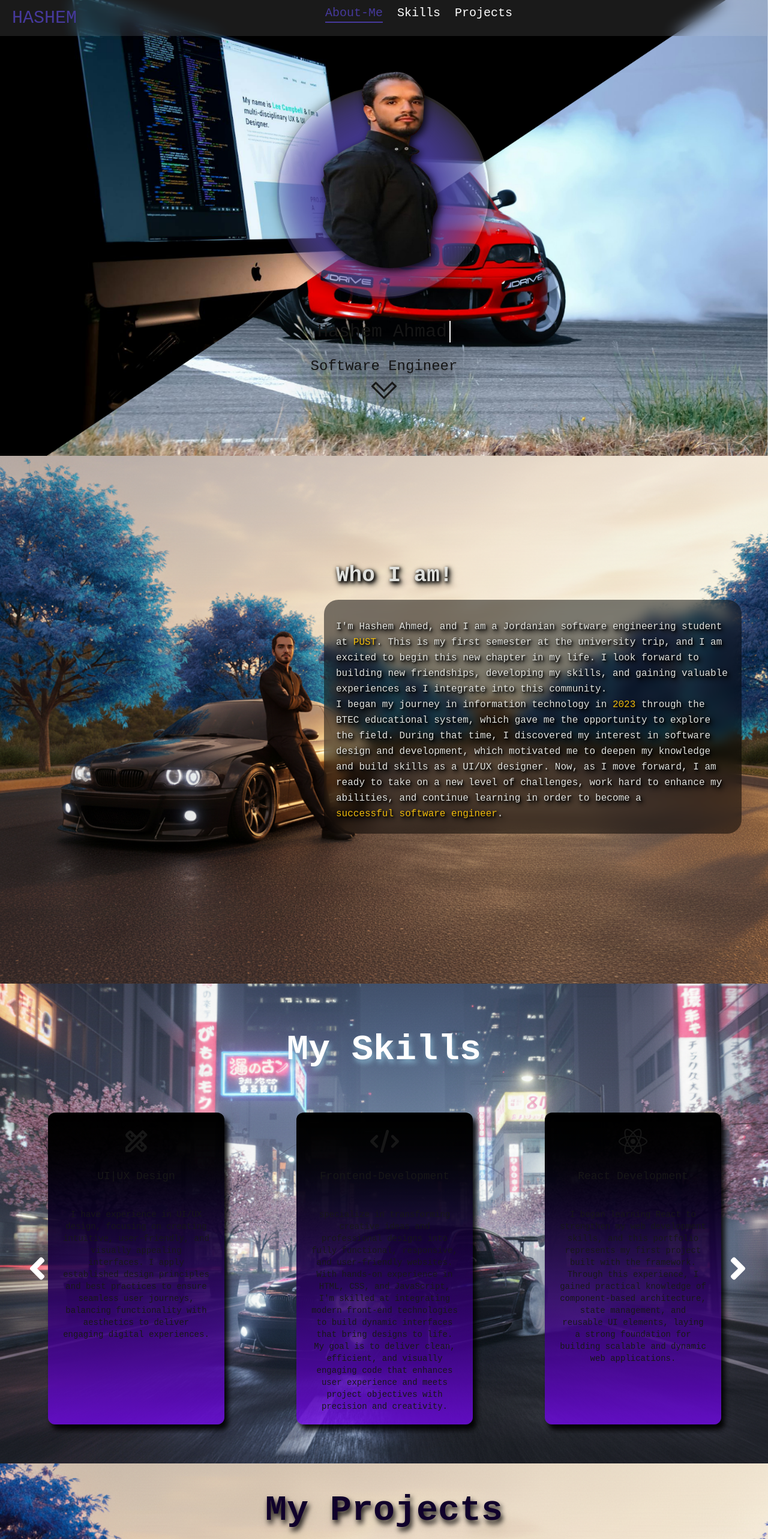
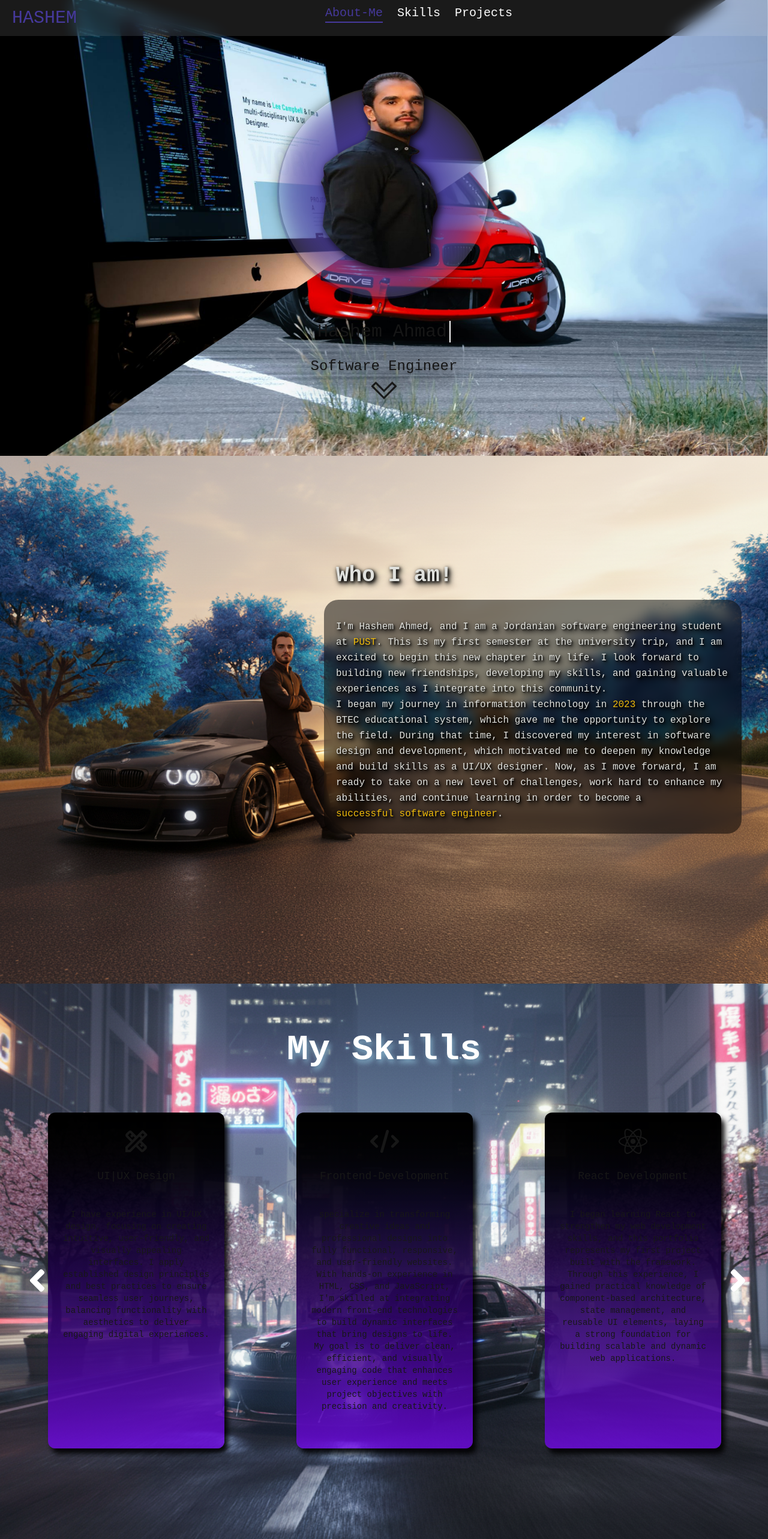
Before and after one commit to hashem-ahmad/HashemProtfolio, a Next.js app: page / in a window 1280 px wide. Shown: the top 2566 px of the page at 60% size. Built offline with nearby package versions, Linux system fonts and the light colour scheme.

Commit message:
Update MySkills.module.css

```diff
--- a/components/MySkills.module.css
+++ b/components/MySkills.module.css
@@ -5,14 +5,14 @@
   background-position: center;
   padding: 20px;
   padding-top: 10vh;
-  height: 100vh;
+  height: 120vh;
 }
 .header {
   color: #ffffff;
   text-shadow: rgba(132, 176, 202, 0.9) 3px 6px 9px;
 }
 .sliderContainer {
-  height: 65vh;
+  height: 80vh;
   max-height: 70vh;
   width: 100%;
   max-width: 100%;
@@ -44,7 +44,7 @@
 }
 .cards {
   width: 23vw;
-  height: 65vh;
+  height: 70vh;
   justify-items: center;
   box-shadow: rgba(0, 0, 0, 0.9) 6px 9px 9px;
   margin: 15px;
@@ -61,7 +61,7 @@
     width: 60vw;
   }
 }
-.icons{
+.icons {
   display: flex;
   justify-content: center;
   align-items: center;
```
